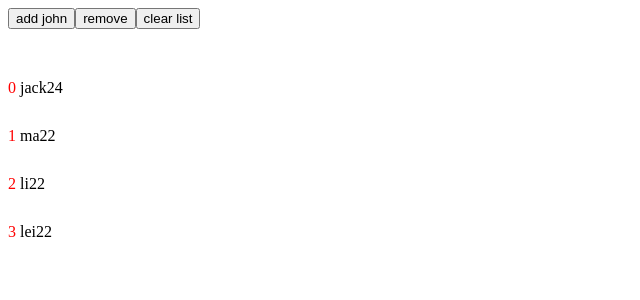
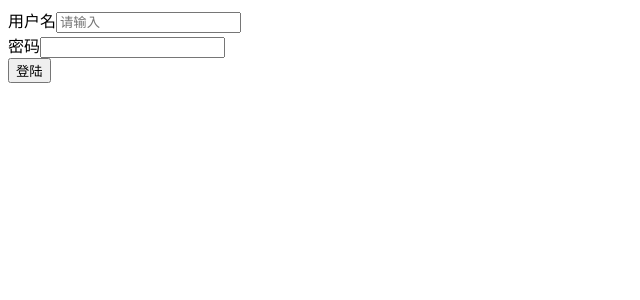
Before and after one commit to l980107/jira-Ts-React, a React (Create React App) app: page / in a window 1280 px wide. Shown: the top 300 px of the page, without its empty margins (0-640 px from the left). Built offline with nearby package versions, Linux system fonts and the light colour scheme.

Commit message:
fetu login

```diff
--- a/package.json
+++ b/package.json
@@ -23,7 +23,7 @@
         "test": "react-scripts test",
         "eject": "react-scripts eject",
         "prepare": "husky install",
-        "json-server": "json-server __json_server_mock__/db.json --watch --port 3001"
+        "json-server": "json-server __json_server_mock__/db.json --watch --port 3001 --middlewares ./__json_server_mock__/middleware.js"
     },
     "eslintConfig": {
         "extends": [
--- a/src/App.tsx
+++ b/src/App.tsx
@@ -1,7 +1,13 @@
 // import ProjectList from './screens/project-list/index';
-import TsReactTest from "./components/TsReactTest";
+// import TsReactTest from './components/TsReactTest';
+import Login from "./screens/login";
 function App() {
-  return <TsReactTest />;
+  return (
+    <div className="app">
+      {/* <TsReactTest /> */}
+      <Login />
+    </div>
+  );
 }
 
 export default App;
--- /dev/null
+++ b/src/screens/login/index.tsx
@@ -0,0 +1,48 @@
+import { FormEvent } from "react";
+interface Param {
+  username: string;
+  password: string;
+}
+
+const aipUrl = process.env.REACT_APP_API_URL;
+
+const Login = () => {
+  const login = (param: Param) => {
+    fetch(`${aipUrl}/login`, {
+      method: "POST",
+      headers: {
+        "Content-Type": "application/json",
+      },
+      body: JSON.stringify(param),
+    }).then(async (response) => {
+      if (response.ok) {
+        await console.log("发送请求");
+      }
+    });
+  };
+
+  const handleSubmit = (event: FormEvent<HTMLFormElement>) => {
+    event.preventDefault();
+    const username = (event.currentTarget.elements[0] as HTMLInputElement)
+      .value;
+    const password = (event.currentTarget.elements[1] as HTMLInputElement)
+      .value;
+    login({ username, password });
+  };
+
+  return (
+    <form onSubmit={handleSubmit}>
+      <div>
+        <label htmlFor="username">用户名</label>
+        <input type="text" placeholder="请输入" id={"username"} />
+      </div>
+      <div>
+        <label htmlFor="password">密码</label>
+        <input type="password" id={"password"} />
+      </div>
+      <button type={"submit"}>登陆</button>
+    </form>
+  );
+};
+
+export default Login;
--- a/src/screens/project-list/search-form/SearchForm.tsx
+++ b/src/screens/project-list/search-form/SearchForm.tsx
@@ -5,6 +5,7 @@ export interface IntUser {
   titile: string;
   organization: string;
 }
+
 interface IntSearchForm {
   users: IntUser[];
   param: {
```
Also changed, not shown: __json_server_mock__/middleware.js (added, +14 -0 lines), 1 other file (tests, documents, lock files or other folders).
